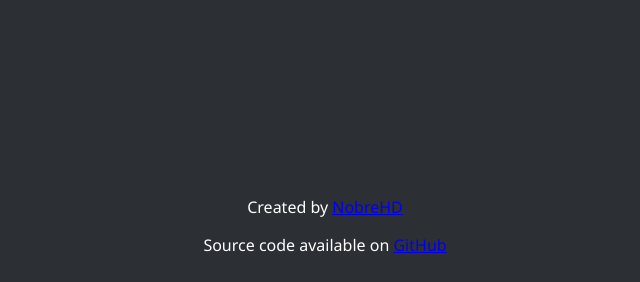
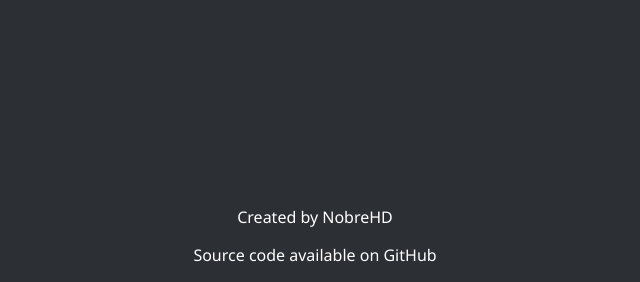
Before and after one commit to NobreHD/Discord-Server-Count, a Flask app: template templates/index.html in a window 1280 px wide. Shown: the part 518-800 px from the top of the page, without its empty margins (325-965 px from the left). Run offline with Flask 2, Linux system fonts and the light colour scheme; the template is opened without the code that fills it, so the values that code supplies are empty; some libraries are stand-ins or nearby versions.

Commit message:
Improve Footer

```diff
--- a/templates/index.html
+++ b/templates/index.html
@@ -66,8 +66,25 @@
             position: absolute;
             bottom: 0;
             width: 100%;
+        }
+
+        #footer>div{
+            height: 100%;
+            width: 100%;
             text-align: center;
-            padding: 10px;
+        }
+
+        a {
+            color: #fff;
+            text-decoration: none;
+        }
+
+        a:hover{
+            text-decoration: underline;
+        }
+
+        a:visited{
+            color: #fff;
         }
     </style>
 </head>
@@ -81,8 +98,10 @@
         </div>
     </div>
     <div id="footer">
-        <p>Created by <a href="https://github.com/NobreHD">NobreHD</a></p>
-        <p>Source code available on <a href="https://github.com/NobreHD/Discord-Server-Count"> GitHub</a></p>
+        <div>
+            <p>Created by <a href="https://github.com/NobreHD">NobreHD</a></p>
+            <p>Source code available on <a href="https://github.com/NobreHD/Discord-Server-Count"> GitHub</a></p>
+        </div>
     </div>
     <script src="https://code.jquery.com/jquery-3.6.2.min.js" integrity="sha256-2krYZKh//PcchRtd+H+VyyQoZ/e3EcrkxhM8ycwASPA=" crossorigin="anonymous"></script>
     <script src="https://cdn.jsdelivr.net/gh/kimmobrunfeldt/progressbar.js@1.0.1/dist/progressbar.min.js"></script>
```
